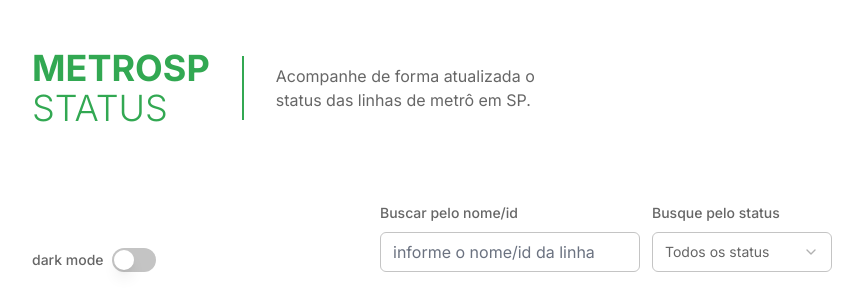
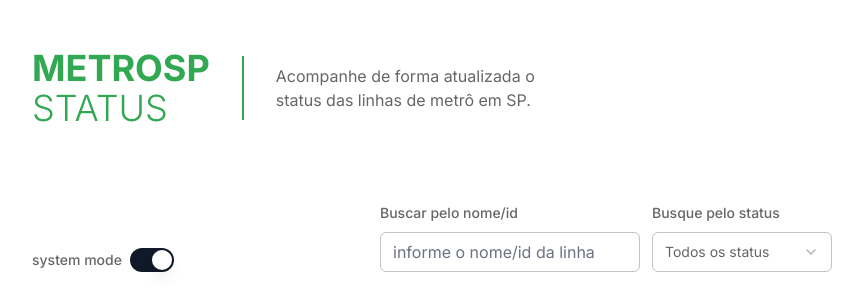
Before and after one commit to calvinsteixeira/metro-sp-status, a Next.js app: page / in a window 1280 px wide. Shown: the top 294 px of the page, without its empty margins (208-1071 px from the left). Built offline with nearby package versions, Linux system fonts and the light colour scheme; no server answers.

Commit message:
Implementando funcionalidade para troca do tema

```diff
--- a/app/layout.tsx
+++ b/app/layout.tsx
@@ -3,6 +3,7 @@ import type { Metadata } from 'next';
 import { Inter } from 'next/font/google';
 import './globals.css';
 import QueryProvider from '@/providers/QueryProvider';
+import ThemeProvider from '@/providers/ThemeProvider';
 
 const inter = Inter({ subsets: ['latin'] });
 
@@ -17,8 +18,12 @@ export default function RootLayout({
 }>) {
   return (
     <QueryProvider>
-      <html lang="pt" className='light'>
-        <body className={inter.className}>{children}</body>
+      <html lang="pt">
+        <body className={inter.className}>
+          <ThemeProvider attribute="class" defaultTheme="system" enableSystem disableTransitionOnChange>
+            {children}
+          </ThemeProvider>
+        </body>
       </html>
     </QueryProvider>
   );
--- a/app/page.tsx
+++ b/app/page.tsx
@@ -13,10 +13,12 @@ import React from 'react';
 import { useQuery } from '@tanstack/react-query';
 import { LineMetroProps } from '@/components/containers/LineMetroCard';
 import { DonutChartProps } from '@/components/charts/LinesDonutChart';
+import { useTheme } from "next-themes"
 
 export default function Home() {
   const [filterLineName, setFilterLineName] = React.useState<string>('');
   const [filterStatusLine, setStatusLine] = React.useState<string>('all');
+  const { setTheme, theme } = useTheme()
   const {
     isLoading,
     isError,
@@ -42,7 +44,11 @@ export default function Home() {
   });
 
   function toggleTheme() {
-    document.documentElement.classList.toggle('dark')
+    if(theme == 'light') {
+      setTheme('dark')
+    } else {
+      setTheme('light')
+    }
   }
 
   const chartConfig: DonutChartProps['chartConfig'] = {
@@ -79,16 +85,16 @@ export default function Home() {
   return (
     <main className="w-full py-10 pt-12 lg:px-28 xl:px-60">
       <div className="w-full">
-        <div className="flex gap-8 items-center">
+        <div className="flex flex-col sm:flex-row sm:gap-8 gap-4 sm:items-center">
           <h2 className="max-w-max flex flex-col font-bold text-4xl text-[#32a852]">
             METROSP<span className="font-light">STATUS</span>
           </h2>
-          <div className="w-[2px] h-[4rem] bg-[#32a852]"></div>
+          <div className="hidden sm:block w-[2px] h-[4rem] bg-[#32a852]"></div>
           <p className="max-w-[17rem]">
             Acompanhe de forma atualizada o status das linhas de metrô em SP.
           </p>
         </div>
-        <div className="flex flex-row-reverse items-end justify-between mt-14">
+        <div className="flex sm:flex-row-reverse flex-col-reverse sm:items-end sm:justify-between gap-2 sm:gap-0 mt-14">
           <div className="flex flex-col sm:flex-row sm:items-center gap-3 mt-4">
             <div className='space-y-2'>
               <Label className="text-foreground" htmlFor="buscar-linha">
@@ -113,8 +119,8 @@ export default function Home() {
             </div>
           </div>
           <div className="flex items-center gap-2">
-            <Label>dark mode</Label>
-            <Switch onCheckedChange={() => toggleTheme()}/>
+            <Label>{theme} mode</Label>
+            <Switch checked={theme == 'light' ? false : true} onCheckedChange={() => toggleTheme()}/>
           </div>
         </div>
         <div className="mt-6">
--- a/package.json
+++ b/package.json
@@ -17,6 +17,7 @@
     "clsx": "^2.1.1",
     "lucide-react": "^0.436.0",
     "next": "14.2.6",
+    "next-themes": "^0.3.0",
     "react": "^18",
     "react-dom": "^18",
     "recharts": "^2.12.7",
--- /dev/null
+++ b/providers/ThemeProvider.tsx
@@ -0,0 +1,6 @@
+import { ThemeProvider as NextThemesProvider } from "next-themes"
+import { type ThemeProviderProps } from "next-themes/dist/types"
+
+export default function ThemeProvider({ children, ...props }: ThemeProviderProps) {
+  return <NextThemesProvider {...props}>{children}</NextThemesProvider>
+}
```
Also changed, not shown: 1 other file (tests, documents, lock files or other folders).
